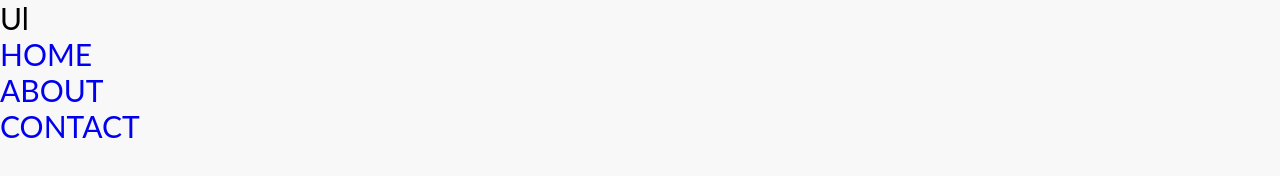
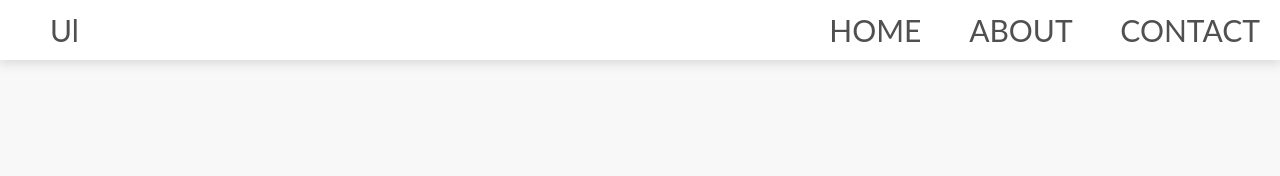
Before and after one commit to ulfat-dawood/reponsive-design, a plain HTML site: page navbar/index.html in a window 1280 px wide. Drawn offline with Linux system fonts and the light colour scheme.

Commit message:
template ready

```diff
--- a/navbar/style/style.scss
+++ b/navbar/style/style.scss
@@ -3,7 +3,8 @@
 	margin:0;
 	box-sizing: content-box;
 	list-style: none;      // remove bullet point from <ul>
-	text-decoration:none; //remove underline from <a>
+    text-decoration:none; //remove underline from <a>
+    color:#505050;
 }
 
 html{
@@ -15,3 +16,27 @@ body{
     background: #F8F8F8;
     font-size: 3rem;
 }
+
+nav{
+    width:100%;
+    height: 60px;
+    background: white;
+    box-shadow: 0 3px 10px 1px #dbdbdb;
+}
+.logo{
+    float: left;
+    line-height: 60px;
+    padding: 0 50px;
+}
+ nav ul{
+     float:right;
+     line-height: 60px;
+
+
+ }
+
+ nav li{
+    display: inline-block;
+    margin: 0 20px;
+
+ }
```
Also changed, not shown: navbar/style/style.css, 1 other file.
